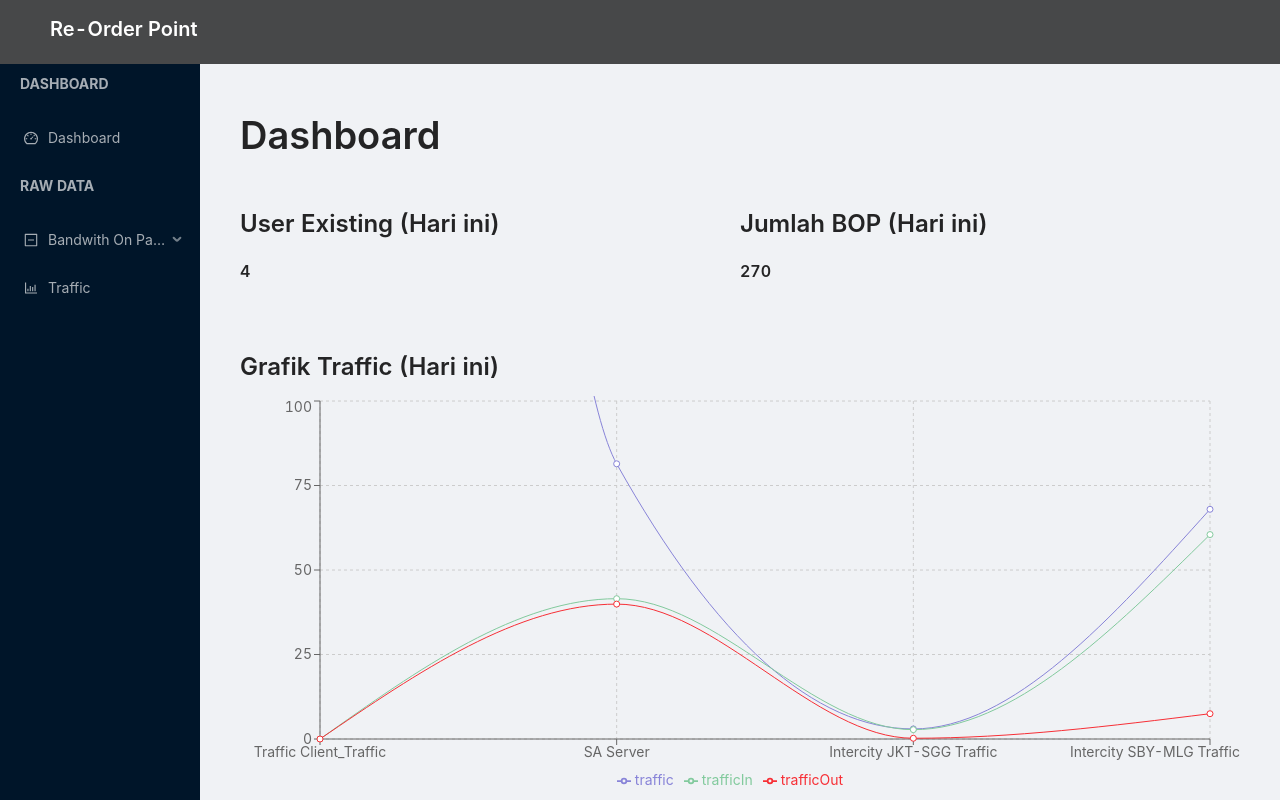
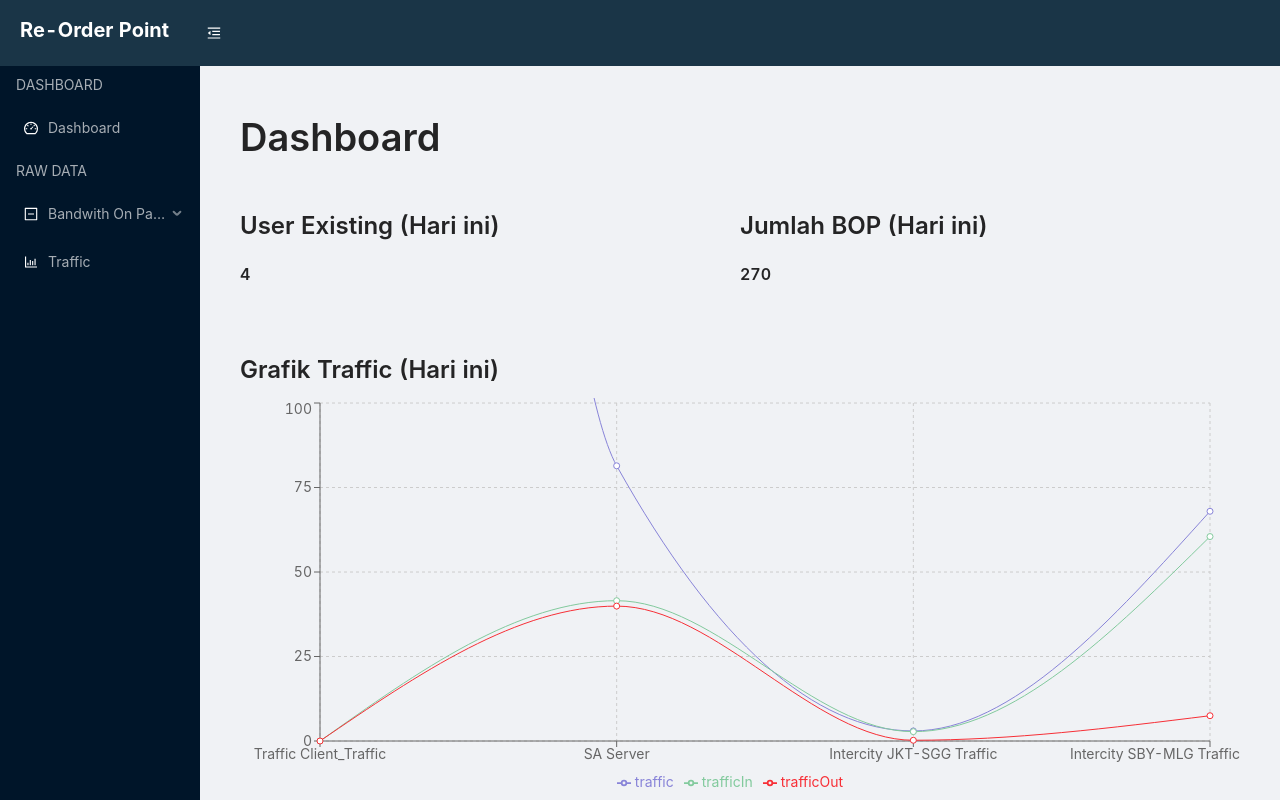
Before and after one commit to rifaldiraya/on-board, a React (Create React App) app: page / in a window 1280 px wide. Shown: the top 800 px of the page. Built offline with nearby package versions, Linux system fonts and the light colour scheme; data requests are answered from the project's data file.

Commit message:
fix navigation bar and add SearchShow component

```diff
--- a/src/css/style.css
+++ b/src/css/style.css
@@ -1,3 +1,28 @@
+.logo {
+  background: url("https://placeimg.com/320/120/tech");
+  width: 420px;
+  height: 420px;
+  background-color: aqua;
+}
+
+.anticon svg {
+  display: inline-block;
+  color: white;
+}
+
+.ant-layout-header {
+  height: 64px;
+  padding: 0 50px;
+  line-height: 64px;
+}
+
+.title-bar {
+  padding: 15px 30px 0px 20px;
+  font-weight: bold;
+  font-size: 20px;
+  color: white;
+}
+
 .section-title {
   padding: 20px;
   font-weight: bold;
@@ -29,8 +54,9 @@
 .footer-sider {
   position: absolute;
   background-color: #001529;
-  padding-left: 10px;
+  padding-left: 20px;
   bottom: 0px;
+  padding-bottom: 20px;
   margin: 0px;
   width: 100%;
 }
--- /dev/null
+++ b/src/layout/SearchShow.jsx
@@ -0,0 +1,58 @@
+import React, { Component } from 'react';
+import { Input, Space, Card, Row, Col, InputNumber } from 'antd';
+
+const { Search } = Input;
+const onSearch = (value) => console.log(value);
+
+class SearchShow extends Component {
+  state = {
+    inputValue: 1,
+  };
+  onChange = (value) => {
+    this.setState(
+      {
+        inputValue: value,
+      },
+      () => {
+        console.log(this.state.inputValue);
+        console.log('post length: ' + this.state.post.length);
+      }
+    );
+  };
+  render() {
+    const { inputValue } = this.state;
+    return (
+      <Row>
+        <Col span={12}>
+          <Space>
+            Show
+            <Row>
+              <Col span={4}>
+                <InputNumber
+                  min={1}
+                  max={100}
+                  value={inputValue}
+                  style={{ padding: '0px' }}
+                  onChange={this.onChange}
+                />
+              </Col>
+            </Row>
+            entries
+          </Space>
+        </Col>
+        <Col span={12}>
+          <div className="input-search">
+            <Search
+              placeholder="input search text"
+              enterButton="Search"
+              onSearch={onSearch}
+              style={{ width: 200 }}
+            />
+          </div>
+        </Col>
+      </Row>
+    );
+  }
+}
+
+export default SearchShow;
--- a/src/pages/BandwidthOnPaperNormal/BandwidthOnPaperNormal.jsx
+++ b/src/pages/BandwidthOnPaperNormal/BandwidthOnPaperNormal.jsx
@@ -3,6 +3,7 @@ import { Card } from 'antd';
 import axios from 'axios';
 import NormalContent from '../BandwidthOnPaperNormal/NormalContent';
 import Title from 'antd/lib/typography/Title';
+import SearchShow from '../../layout/SearchShow';
 
 const titleGridStyle = {
   width: '16.6666%',
@@ -35,6 +36,7 @@ class BandwidthOnPaperNormal extends Component {
               headStyle={{ backgroundColor: '#e1e5eb' }}
               title="Bandwith On Paper: February 22, 2021, 10:37 am"
             >
+              <SearchShow />
               <div className="card-title">
                 <Card.Grid hoverable={false} style={titleGridStyle}>
                   No.
--- a/src/pages/BandwidthOnPaperSetOnActive/BandwidthOnPaperSetOnActive.jsx
+++ b/src/pages/BandwidthOnPaperSetOnActive/BandwidthOnPaperSetOnActive.jsx
@@ -3,6 +3,7 @@ import { Card } from 'antd';
 import ActiveContent from '../BandwidthOnPaperSetOnActive/ActiveContent';
 import axios from 'axios';
 import Title from 'antd/lib/typography/Title';
+import SearcShow from '../../layout/SearchShow';
 
 const titleGridStyle = {
   width: '16.666%',
@@ -14,6 +15,7 @@ const titleGridStyle = {
 class BandwidthOnPaperSetOnActive extends Component {
   state = {
     post: [],
+    inputValue: 1,
   };
 
   componentDidMount() {
@@ -36,6 +38,8 @@ class BandwidthOnPaperSetOnActive extends Component {
               headStyle={{ backgroundColor: '#e1e5eb' }}
               title="Bandwith On Paper: February 22, 2021, 10:37 am"
             >
+              <SearcShow />
+
               <div className="card-title">
                 <Card.Grid hoverable={false} style={titleGridStyle}>
                   No.
--- a/src/pages/BandwidthOnPaperWO/BandwithOnPaperWO.jsx
+++ b/src/pages/BandwidthOnPaperWO/BandwithOnPaperWO.jsx
@@ -1,12 +1,11 @@
 import React, { Component, Fragment } from 'react';
-import { Input, Space, Card, Row, Col, InputNumber } from 'antd';
+import { Card } from 'antd';
 import WoContent from './WoContent';
 import axios from 'axios';
 import Title from 'antd/lib/typography/Title';
 import { TableOutlined } from '@ant-design/icons';
+import SearchShow from '../../layout/SearchShow'
 
-const { Search } = Input;
-const onSearch = (value) => console.log(value);
 
 const titleGridStyle = {
   width: '14.28%',
@@ -18,7 +17,6 @@ const titleGridStyle = {
 class BandwidthOnPaperWO extends Component {
   state = {
     post: [],
-    inputValue: 1,
   };
 
   componentDidMount() {
@@ -29,20 +27,7 @@ class BandwidthOnPaperWO extends Component {
     });
   }
 
-  onChange = (value) => {
-    this.setState(
-      {
-        inputValue: value,
-      },
-      () => {
-        console.log(this.state.inputValue);
-        console.log('post length: ' + this.state.post.length);
-      }
-    );
-  };
-
   render() {
-    const { inputValue } = this.state;
     return (
       <Fragment>
         <div className="section-title-bandwith">
@@ -55,35 +40,7 @@ class BandwidthOnPaperWO extends Component {
               icon={<TableOutlined />}
               title="Bandwith On Paper: February 22, 2021, 10:41 am"
             >
-              <Row>
-                <Col span={12}>
-                  <Space>
-                    Show
-                    <Row>
-                      <Col span={4}>
-                        <InputNumber
-                          min={1}
-                          max={100}
-                          value={inputValue}
-                          style={{ padding: '0px' }}
-                          onChange={this.onChange}
-                        />
-                      </Col>
-                    </Row>
-                    entries
-                  </Space>
-                </Col>
-                <Col span={12}>
-                  <div className="input-search">
-                    <Search
-                      placeholder="input search text"
-                      enterButton="Search"
-                      onSearch={onSearch}
-                      style={{ width: 200 }}
-                    />
-                  </div>
-                </Col>
-              </Row>
+              <SearchShow />
               <div className="card-title">
                 <Card.Grid hoverable={false} style={titleGridStyle}>
                   No.
--- a/src/pages/PageTest.jsx
+++ b/src/pages/PageTest.jsx
@@ -1,10 +1,11 @@
 import React, { Component } from 'react';
-import { Layout, Menu } from 'antd';
+import { Layout, Menu, Space } from 'antd';
 import Title from 'antd/lib/typography/Title';
 import {
   MinusSquareOutlined,
   DashboardOutlined,
-  MenuOutlined,
+  MenuUnfoldOutlined,
+  MenuFoldOutlined,
   BarChartOutlined,
 } from '@ant-design/icons';
 
@@ -57,26 +58,27 @@ class PageTest extends Component {
   render() {
     return (
       <Layout>
-        <Header style={{ backgroundColor: 'rgba(0, 0, 0, 0.70)' }}>
-          <Title
-            style={{ color: 'white', paddingTop: '15px', maxWidth: 200 }}
-            level={4}
+        <Space style={{ backgroundColor: '#1A3547' }}>
+          <div className="title-bar">
+            <p>Re-Order Point</p>
+          </div>
+          <Header
+            className="site-layout-background"
+            style={{ padding: 0, background: '#1A3547' }}
           >
-            Re-Order Point
-          </Title>
             {React.createElement(
-            this.state.collapsed ? MenuOutlined : MenuOutlined,
+              this.state.collapsed ? MenuUnfoldOutlined : MenuFoldOutlined,
               {
                 className: 'trigger',
                 onClick: this.toggle,
               }
             )}
           </Header>
+        </Space>
         <Layout>
           <Sider trigger={null} collapsible collapsed={this.state.collapsed}>
-            <div className="logo" />
             <Menu theme="dark" mode="inline" defaultSelectedKeys={['1']}>
-              <p className="section-title">DASHBOARD</p>
+              <Menu.ItemGroup title="DASHBOARD">
                 <Menu.Item
                   href="/dashboard"
                   key="dashboard"
@@ -85,7 +87,8 @@ class PageTest extends Component {
                 >
                   Dashboard
                 </Menu.Item>
-              <p className="section-title">RAW DATA</p>
+              </Menu.ItemGroup>
+              <Menu.ItemGroup title="RAW DATA">
                 <SubMenu
                   key="sub1"
                   icon={<MinusSquareOutlined />}
@@ -117,6 +120,7 @@ class PageTest extends Component {
                 >
                   Traffic
                 </Menu.Item>
+              </Menu.ItemGroup>
             </Menu>
             <div className="footer-sider">
               <Title style={{ color: 'gray', marginTop: '10px' }} level={5}>
@@ -124,6 +128,7 @@ class PageTest extends Component {
               </Title>
             </div>
           </Sider>
+          <Layout className="site-layout">
             <Content
               className="site-layout-background"
               style={{
@@ -136,6 +141,7 @@ class PageTest extends Component {
             </Content>
           </Layout>
         </Layout>
+      </Layout>
     );
   }
 }
--- a/src/pages/Traffic/Traffic.jsx
+++ b/src/pages/Traffic/Traffic.jsx
@@ -3,6 +3,7 @@ import { Card } from 'antd';
 import axios from 'axios';
 import TrafficContent from '../Traffic/TrafficContent';
 import Title from 'antd/lib/typography/Title';
+import SearchShow from '../../layout/SearchShow';
 
 const titleGridStyle = {
   width: '12.5%',
@@ -35,6 +36,7 @@ class Traffic extends Component {
               headStyle={{ backgroundColor: '#e1e5eb' }}
               title="Date Traffic: February 22, 2021"
             >
+              <SearchShow />
               <div className="card-title">
                 <Card.Grid hoverable={false} style={titleGridStyle}>
                   No.
```
Lines whose indentation alone changed are shown as unchanged.
